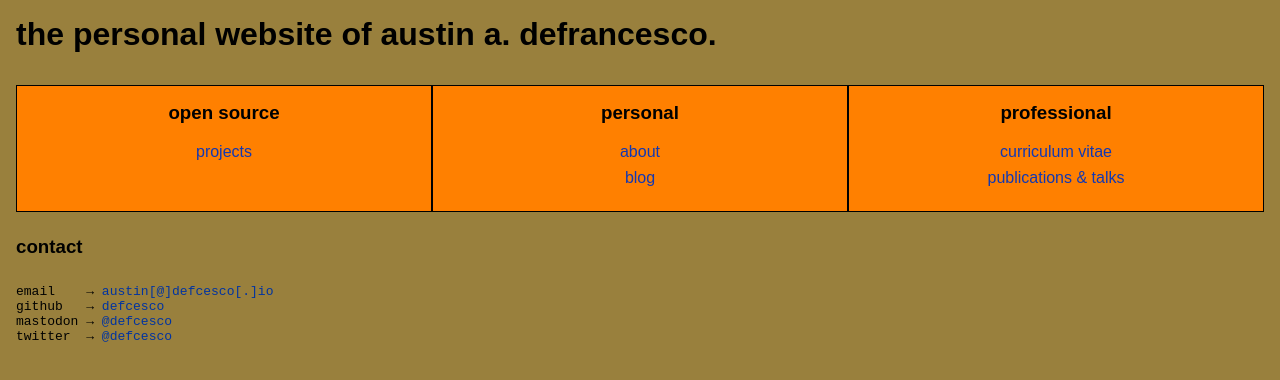
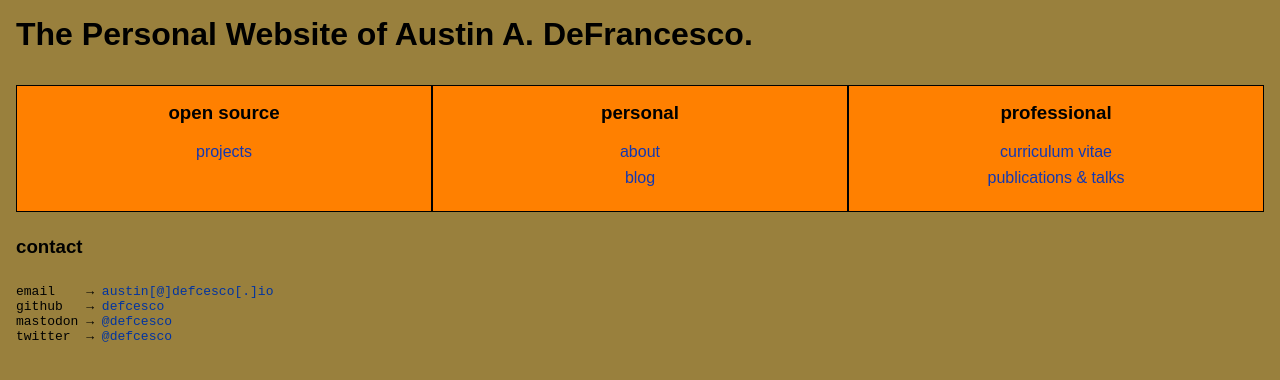
Before and after one commit to DEFCESCO/defcesco.github.io, a plain HTML site: page index.html in a window 1280 px wide. Drawn offline with Linux system fonts and the light colour scheme.

Commit message:
Update index.html

```diff
--- a/index.html
+++ b/index.html
@@ -7,7 +7,7 @@
 	<meta charset="UTF-8">
 	<meta name="viewport" content="width=device-width, initial-scale=1">
 	<meta name="author" content="austin a. defrancesco">
-	<meta name="description" content="the personal website of austin a. defrancesco">
+	<meta name="description" content="The Personal Website of Austin A. DeFrancesco">
 	<title>austin a. defrancesco</title>
 	<link rel="apple-touch-icon" sizes="57x57" href="/icon/apple-icon-57x57.png">
 	<link rel="apple-touch-icon" sizes="60x60" href="/icon/apple-icon-60x60.png">
@@ -30,7 +30,7 @@
 </head>
 
 <body>
-	<h1>the personal website of austin a. defrancesco.</h1>
+	<h1>The Personal Website of Austin A. DeFrancesco.</h1>
 
 	<div class="box">
 		<div class="column">
```
